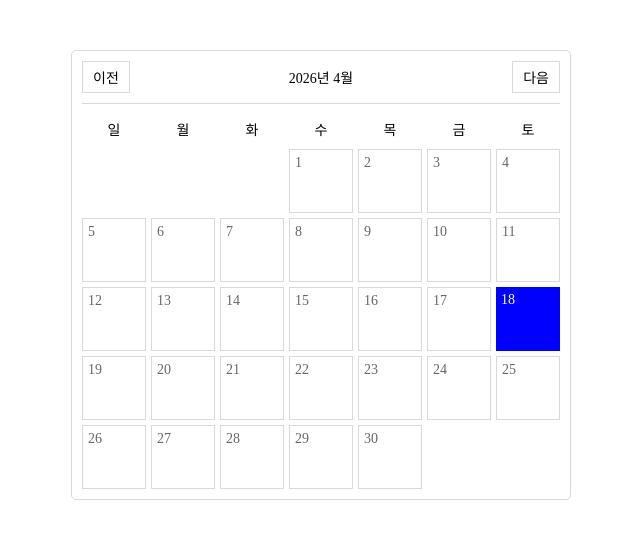
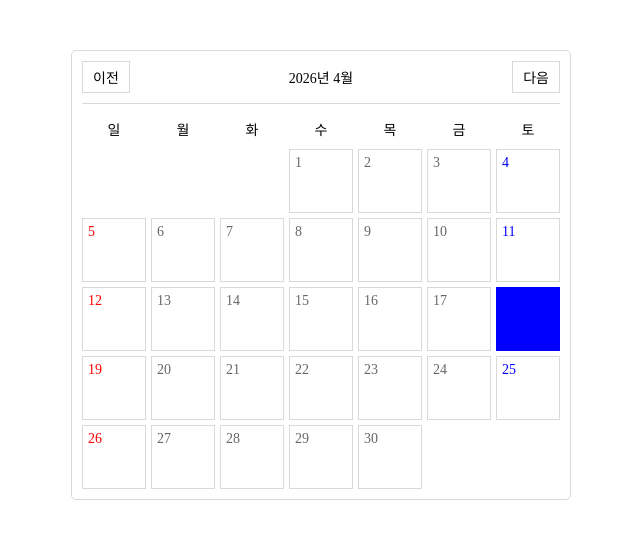
Before and after one commit to 2026-national-skills-webdev/module-a, a plain HTML site: page daily/0419/B19/index.html in a window 1280 px wide. Shown: the whole page, without its empty margins (319-959 px from the left). Drawn offline with Linux system fonts and the light colour scheme.

Commit message:
fix: B19 캘린더 주말 구분 css 수정 (0419)

```diff
--- a/daily/0419/B19/style.css
+++ b/daily/0419/B19/style.css
@@ -7,5 +7,7 @@
 .thead, .tbody {display: grid;grid-template-columns: repeat(7, 1fr);gap: 5px;}
 .thead div {padding: 10px 5px;font-size: 14px;text-align: center;}
 .tbody div {padding: 5px;aspect-ratio: 1;font-size: 14px;color: #00000099;}
+.tbody div:nth-child(7n + 1) {color: red;}
+.tbody div:nth-child(7n) {color: blue;}
 .tbody .day {border: 1px solid #00000026;}
 .tbody .today {background: blue;color: #fff;}
```
